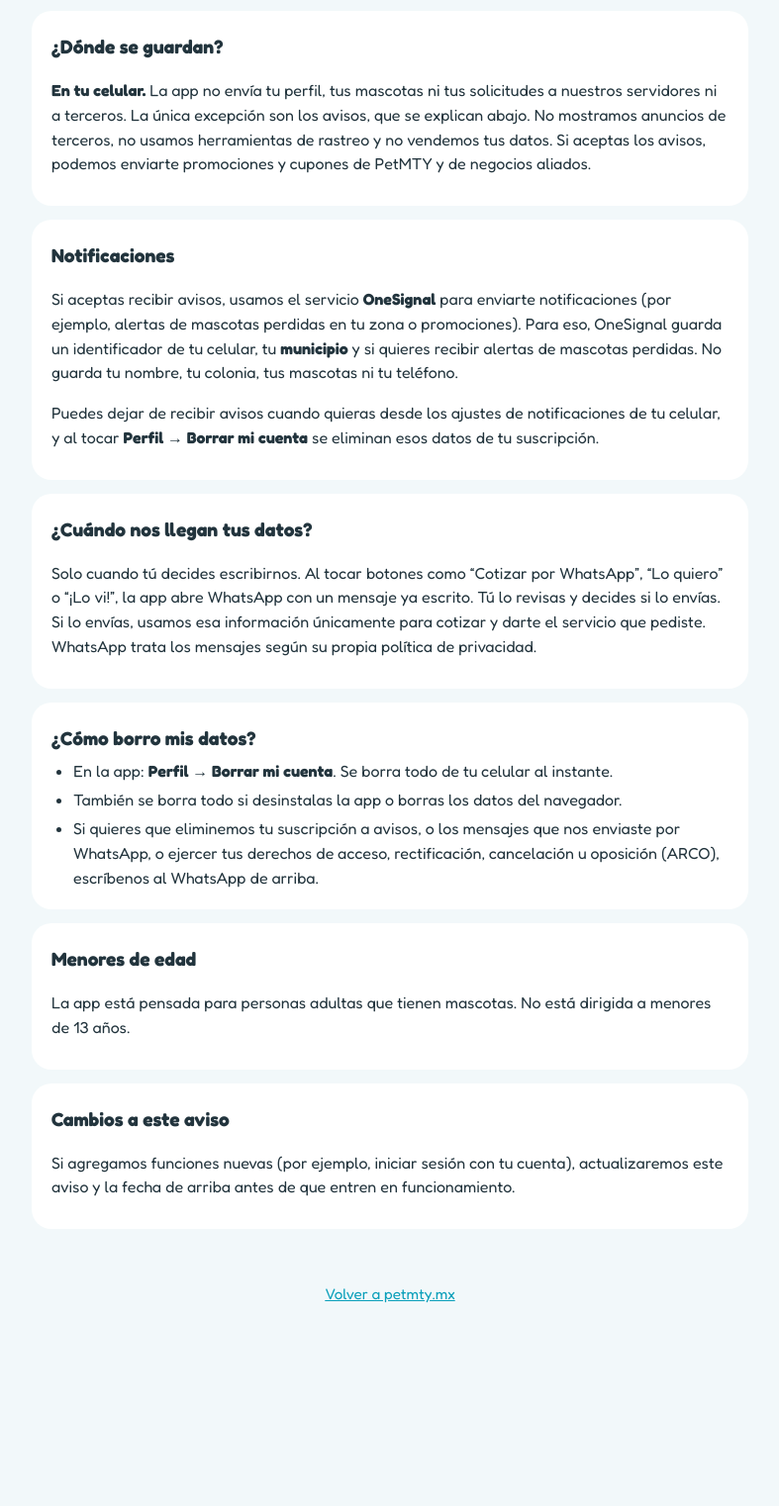
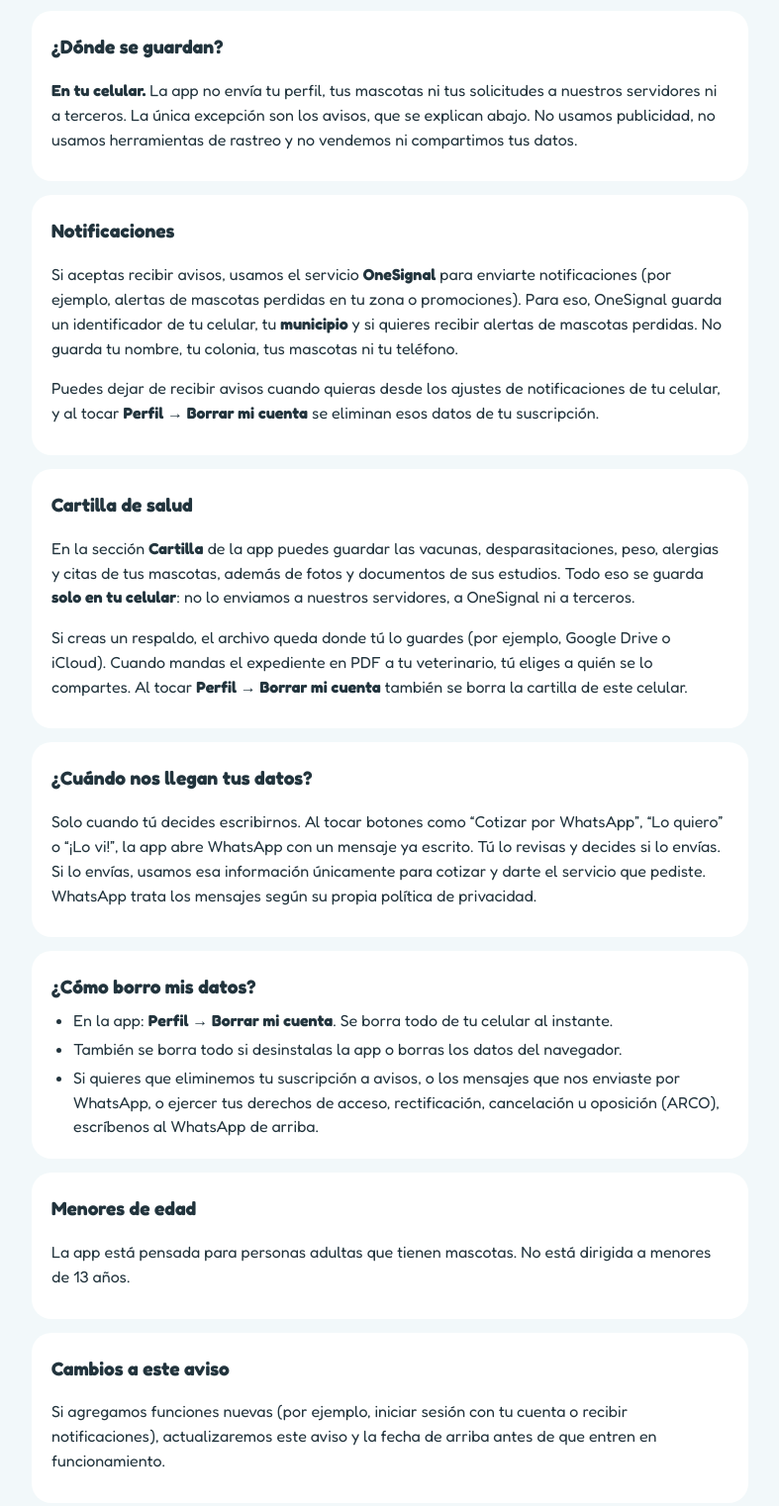
Before and after one commit to PetMty-mx/petmty-mx.github.io, a plain HTML site: page privacidad/index.html in a window 1280 px wide. Shown: the part 689-2211 px from the top of the page at 99% size, without its empty margins (246-1033 px from the left). Before the commit the page ends 2039 px from the top, so only its background shows below. Drawn offline with Linux system fonts and the light colour scheme.

Commit message:
Add files via upload

```diff
--- a/privacidad/index.html
+++ b/privacidad/index.html
@@ -50,13 +50,19 @@ footer{text-align:center;color:var(--suave);padding:0 20px 30px;font-size:.95rem
 
 <section>
 <h2>¿Dónde se guardan?</h2>
-<p><b>En tu celular.</b> La app no envía tu perfil, tus mascotas ni tus solicitudes a nuestros servidores ni a terceros. La única excepción son los avisos, que se explican abajo. No mostramos anuncios de terceros, no usamos herramientas de rastreo y no vendemos tus datos. Si aceptas los avisos, podemos enviarte promociones y cupones de PetMTY y de negocios aliados.</p>
+<p><b>En tu celular.</b> La app no envía tu perfil, tus mascotas ni tus solicitudes a nuestros servidores ni a terceros. La única excepción son los avisos, que se explican abajo. No usamos publicidad, no usamos herramientas de rastreo y no vendemos ni compartimos tus datos.</p>
 </section>
 
 <section>
 <h2>Notificaciones</h2>
 <p>Si aceptas recibir avisos, usamos el servicio <b>OneSignal</b> para enviarte notificaciones (por ejemplo, alertas de mascotas perdidas en tu zona o promociones). Para eso, OneSignal guarda un identificador de tu celular, tu <b>municipio</b> y si quieres recibir alertas de mascotas perdidas. No guarda tu nombre, tu colonia, tus mascotas ni tu teléfono.</p>
 <p>Puedes dejar de recibir avisos cuando quieras desde los ajustes de notificaciones de tu celular, y al tocar <b>Perfil → Borrar mi cuenta</b> se eliminan esos datos de tu suscripción.</p>
+</section>
+
+<section>
+<h2>Cartilla de salud</h2>
+<p>En la sección <b>Cartilla</b> de la app puedes guardar las vacunas, desparasitaciones, peso, alergias y citas de tus mascotas, además de fotos y documentos de sus estudios. Todo eso se guarda <b>solo en tu celular</b>: no lo enviamos a nuestros servidores, a OneSignal ni a terceros.</p>
+<p>Si creas un respaldo, el archivo queda donde tú lo guardes (por ejemplo, Google Drive o iCloud). Cuando mandas el expediente en PDF a tu veterinario, tú eliges a quién se lo compartes. Al tocar <b>Perfil → Borrar mi cuenta</b> también se borra la cartilla de este celular.</p>
 </section>
 
 <section>
@@ -80,7 +86,7 @@ footer{text-align:center;color:var(--suave);padding:0 20px 30px;font-size:.95rem
 
 <section>
 <h2>Cambios a este aviso</h2>
-<p>Si agregamos funciones nuevas (por ejemplo, iniciar sesión con tu cuenta), actualizaremos este aviso y la fecha de arriba antes de que entren en funcionamiento.</p>
+<p>Si agregamos funciones nuevas (por ejemplo, iniciar sesión con tu cuenta o recibir notificaciones), actualizaremos este aviso y la fecha de arriba antes de que entren en funcionamiento.</p>
 </section>
 </main>
 <footer><a href="/">Volver a petmty.mx</a></footer>
```
